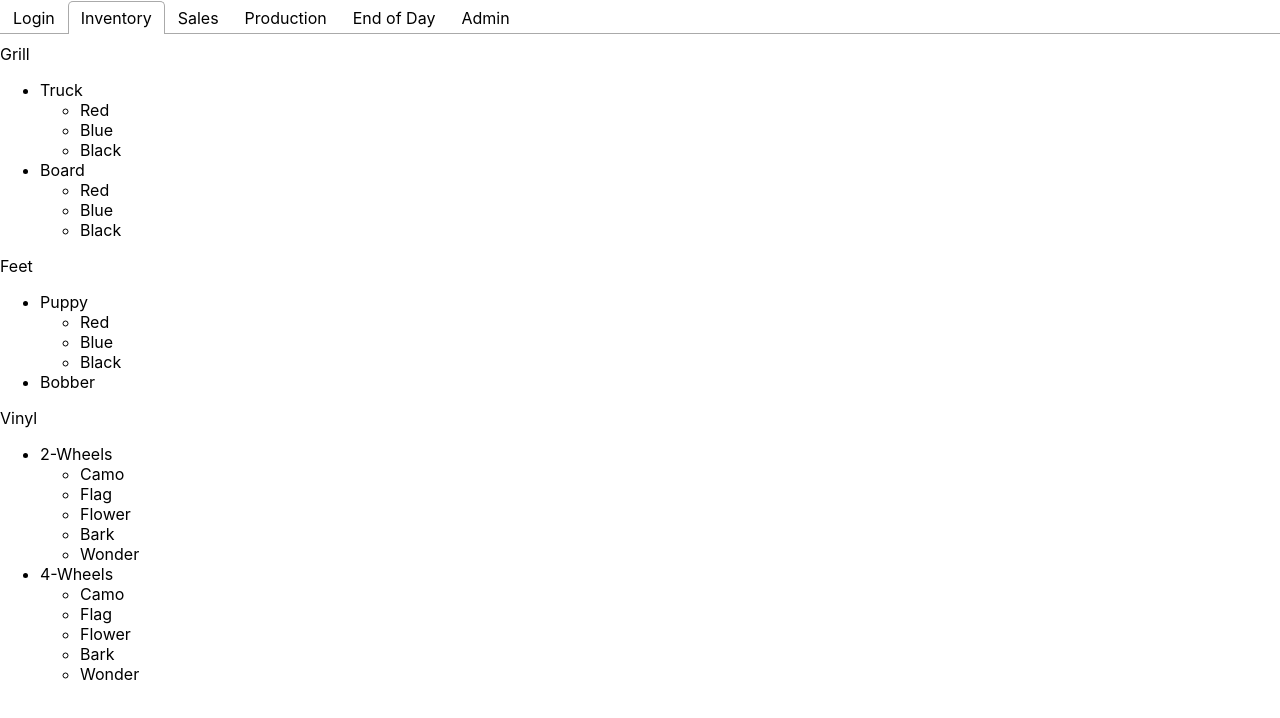
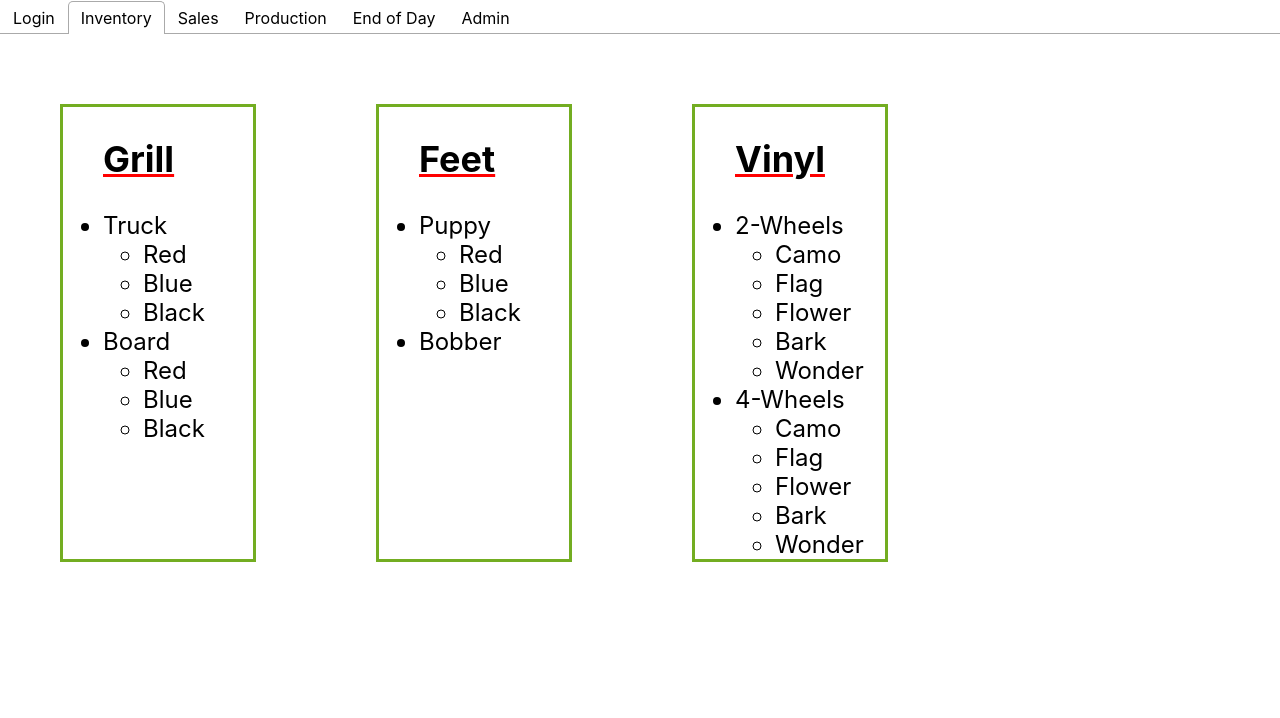
Before and after one commit to gigglyinventory/giggly_inventory, a React (Create React App) app in the folder giggly-ui/: page /EndOfDay in a window 1280 px wide. Both pictures are taken after a click on the tab "Inventory". Shown: the top 718 px of the page. Built offline with nearby package versions, Linux system fonts and the light colour scheme.

Commit message:
Inventory table edits

```diff
--- a/giggly-ui/src/Components/EndOfDay.css
+++ b/giggly-ui/src/Components/EndOfDay.css
@@ -1,6 +1,11 @@
-h2{
+h2.end{
   text-decoration: underline;
   margin-left: 30px;
+}
+
+div.top {
+  display: flex;
+  flex-direction: row;
 }
 
 label, input, select{
--- a/giggly-ui/src/Components/EndOfDay.js
+++ b/giggly-ui/src/Components/EndOfDay.js
@@ -49,7 +49,9 @@ function EndOfDay(){
 
   return(
     <div>
-      <h2>Grill</h2>
+    <div class="top">
+      <div>
+        <h2 class="end">Grill</h2>
         <form class="inline-date">
           <label>Date: </label>
           <input type="type" name="month" placeholder="MM" maxlength="2" size="2"/>
@@ -114,9 +116,13 @@ function EndOfDay(){
         </form>
 
         <input type="submit" value="Add" />
+        </div>
+        <div>
+          hey
+        </div>
+      </div>
 
-
-      <h2>Feet</h2>
+      <h2 class="end">Feet</h2>
 
       <form class="inline-date">
         <label>Date: </label>
@@ -162,7 +168,7 @@ function EndOfDay(){
 
       <input type="submit" value="Add" />
 
-      <h2>Vinyl</h2>
+      <h2 class="end">Vinyl</h2>
 
       <form class="inline-date">
         <label>Date: </label>
@@ -174,18 +180,14 @@ function EndOfDay(){
       <form class="form-inline">
         <label for="vinyl_pattern">Vinyls: </label>
         <select id="vinyl_pattern">{vinylList}</select>
+        <label for="walker_type">Walker: </label>
+        <select id="walker_type">{walkerList}</select>
       </form>
 
       <form class="form-inline">
         <label><b>Process</b></label>
         <label><b>Completed</b></label>
         <label><b>Lost</b></label>
-      </form>
-
-      <form class="form-inline">
-        <label for="canvas_amount">Canvas: </label>
-        <input id="canvas_amount" type="text" name="amount" defualtValue="" maxlength="10" size="8"/>
-        <input id="canvas_lost" type="text" name="amount" defualtValue="" maxlength="10" size="8"/>
       </form>
 
       <form class="form-inline">
@@ -201,9 +203,9 @@ function EndOfDay(){
       </form>
 
       <form class="form-inline">
-        <label for="walker_type">Wrap: </label>
-        <select id="walker_type">{walkerList}</select>
-        <input id="canvas_lost" type="text" name="amount" defualtValue="" maxlength="10" size="8"/>
+        <label for="vinyl_wrap">Wrap: </label>
+        <input id="vinyl_wrap" type="text" name="amount" defualtValue="" maxlength="10" size="8"/>
+        <input id="wrap_lost" type="text" name="amount" defualtValue="" maxlength="10" size="8"/>
       </form>
 
       <form class="form-inline">
@@ -213,8 +215,11 @@ function EndOfDay(){
       </form>
 
       <input type="submit" value="Add" />
+      <div>
+        hey
+      </div>
+    </div>
 
-    </div>
   )
 }
 
--- /dev/null
+++ b/giggly-ui/src/Components/InventoryTable.css
@@ -0,0 +1,21 @@
+h2.inventory{
+  text-decoration: underline;
+  text-decoration-color: red;
+  text-align: left;
+  align-self: auto;
+
+}
+
+div.across{
+  font-size: 150%;
+  display: flex;
+  flex-flow: row wrap;
+  margin-bottom: 10px;
+}
+
+ul.products{
+  font-size: 100%;
+  margin: 60px 60px 60px 60px;
+  border: 3px solid #73AD21;
+  width: 150px;
+}
--- a/giggly-ui/src/Components/InventoryTable.js
+++ b/giggly-ui/src/Components/InventoryTable.js
@@ -1,5 +1,6 @@
 import React from "react";
 import ReactDOM from 'react-dom';
+import "./InventoryTable.css";
 
 function InventoryTable(){
 
@@ -12,9 +13,9 @@ function InventoryTable(){
     //console.log(text);
     //document.write(text);
     return(
-      <div>
-        Grill
-        <ul>
+      <div class="across">
+
+        <ul class="products"><h2 class="inventory">Grill</h2>
           {design.map((value, index) => {
             return <li key={index}>{value}
               <ul>
@@ -25,8 +26,8 @@ function InventoryTable(){
             </li>
           })}
         </ul>
-        Feet
-        <ul>
+
+        <ul class="products"><h2 class="inventory">Feet</h2>
           <li>Puppy</li>
               <ul>
                 {colors.map((value, index) => {
@@ -35,8 +36,8 @@ function InventoryTable(){
               </ul>
           <li>Bobber</li>
         </ul>
-        Vinyl
-        <ul>
+
+        <ul class="products"><h2 class="inventory">Vinyl</h2>
           {walker.map((value, index) => {
             return <li key={index}>{value}
             <ul>
```
Lines whose indentation alone changed are shown as unchanged.
